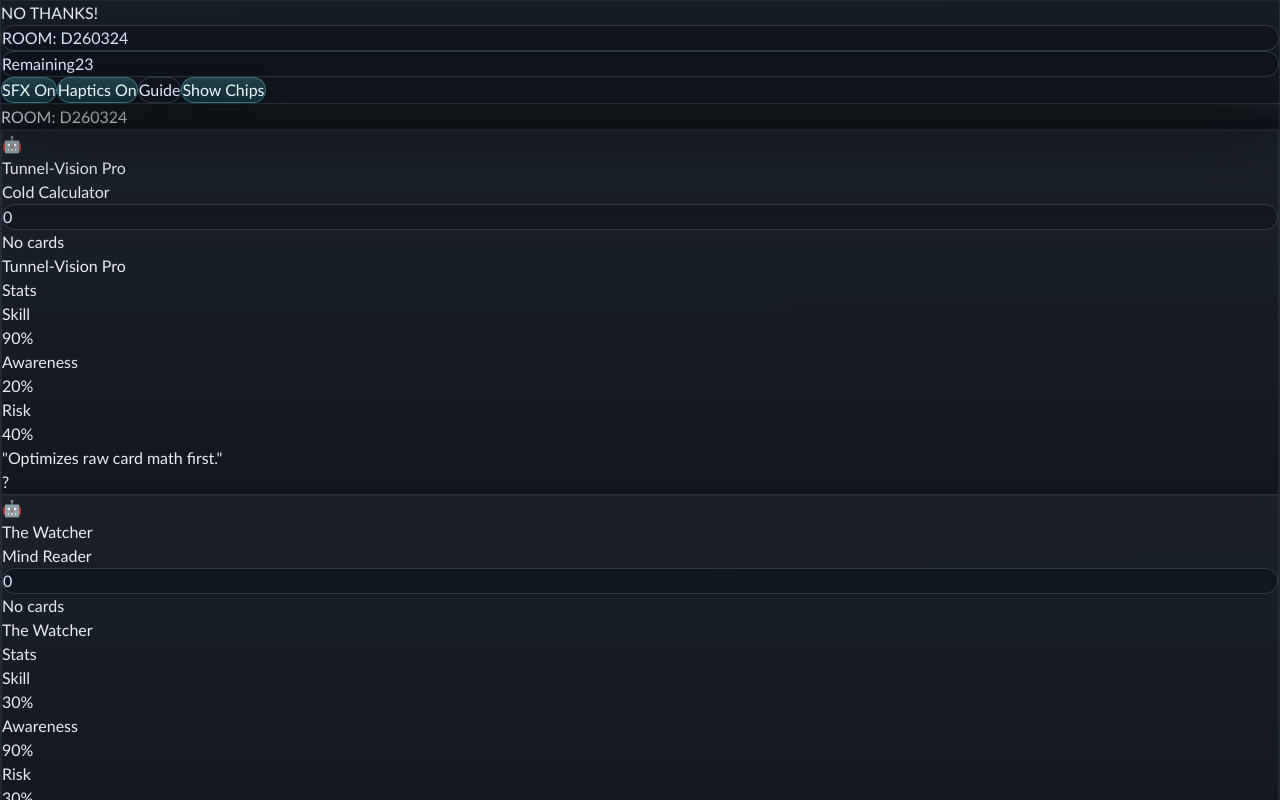
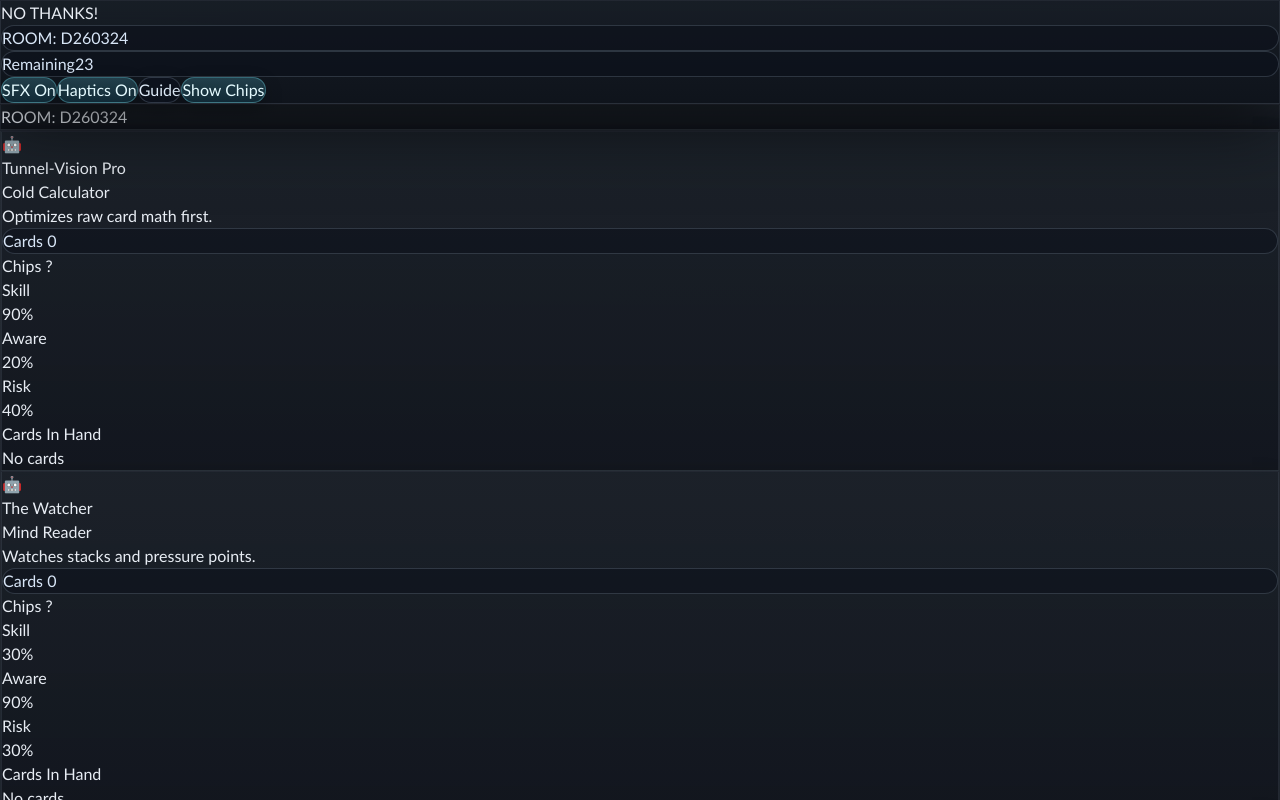
Before and after one commit to onewingmatt/nothanks, a React (Vite) app: page / in a window 1280 px wide. Both pictures are taken after a click on the button 800 px from the left and 101 px from the top of the page. Shown: the top 800 px of the page. Built offline with nearby package versions, Linux system fonts and the light colour scheme.

Commit message:
UI: expanded opponent strip info inline for cleaner clarity

```diff
--- a/src/components/GameBoard.tsx
+++ b/src/components/GameBoard.tsx
@@ -172,15 +172,15 @@ export const GameBoard: React.FC<GameBoardProps> = ({
       )}
 
       <main className="relative z-10 flex-1 flex flex-col md:flex-row overflow-hidden">
-        <section className={`
-           native-panel-soft flex-none w-full md:w-[330px]
+          <section className={`
+            native-panel-soft flex-none w-full md:w-[380px]
            flex flex-row md:flex-col gap-3 p-3 md:p-5
            overflow-x-auto md:overflow-y-auto border-b md:border-b-0 md:border-r border-slate-500/25
            scrollbar-thin scrollbar-thumb-slate-500/70 scrollbar-track-transparent items-center md:items-stretch rounded-none
-           ${isWaiting ? 'hidden' : 'h-[114px] md:h-full opacity-100'}
+            ${isWaiting ? 'hidden' : 'h-[164px] md:h-full opacity-100'}
         `}>
            {gameState.players.filter(p => p.id !== localPlayerId).map((player) => (
-             <div key={player.id} className="flex-shrink-0 min-w-[230px] md:min-w-0 pr-3 md:pr-0 h-full md:h-auto py-1 md:py-0">
+             <div key={player.id} className="flex-shrink-0 min-w-[280px] md:min-w-0 pr-3 md:pr-0 h-full md:h-auto py-1 md:py-0">
                  <OpponentStrip
                    player={player}
                    isCurrentTurn={!isWaiting && gameState.players[gameState.currentPlayerIndex]?.id === player.id}
--- a/src/components/OpponentStrip.tsx
+++ b/src/components/OpponentStrip.tsx
@@ -45,13 +45,13 @@ export const OpponentStrip: React.FC<OpponentStripProps> = ({
   isBotThinking
 }) => {
   const persona = getBotPersona(player);
+  const sortedCards = [...player.cards].sort((left, right) => left.value - right.value);
 
   return (
     <div className={`
-      group native-panel-soft relative flex items-center gap-3 p-2.5 md:p-3.5 pr-4 rounded-[22px] border transition-all duration-300 w-full max-w-[300px]
+      native-panel-soft relative flex w-full max-w-[360px] items-start gap-3 rounded-[24px] border p-3 md:p-4 transition-all duration-300
       ${isCurrentTurn ? 'border-orange-300/50 ring-2 ring-orange-300/24 shadow-lg scale-[1.01] z-10' : 'border-slate-500/20 opacity-95 hover:shadow-md hover:border-slate-400/40'}
     `}>
-      {/* Avatar / Turn Indicator */}
       <div className={`
         flex-none w-10 h-10 md:w-12 md:h-12 rounded-full flex items-center justify-center font-black text-base md:text-lg border
         ${isCurrentTurn ? 'bg-orange-500/85 border-orange-200/60 text-white shadow-inner animate-pulse' : 'bg-slate-800/70 border-slate-600/55 text-slate-200'}
@@ -59,118 +59,80 @@ export const OpponentStrip: React.FC<OpponentStripProps> = ({
         {player.isBot ? '🤖' : player.name.charAt(0).toUpperCase()}
       </div>
 
-      {/* Info */}
-      <div className="flex-1 min-w-0">
-        {/* Compact View - Always Visible */}
-        <div className="flex items-baseline justify-between gap-2">
-          <div className="flex items-center gap-2 overflow-hidden min-w-0">
-             <h3 className={`font-bold text-sm md:text-base truncate ${isCurrentTurn ? 'text-orange-100' : 'text-slate-100'}`}>
+      <div className="min-w-0 flex-1 space-y-2.5">
+        <div className="flex items-start justify-between gap-3">
+          <div className="min-w-0">
+            <div className="flex flex-wrap items-center gap-2">
+              <h3 className={`font-bold text-sm md:text-base leading-none ${isCurrentTurn ? 'text-orange-100' : 'text-slate-100'}`}>
                 {player.name}
               </h3>
               {persona && (
-               <span className="text-[8px] md:text-[9px] font-black uppercase tracking-[0.12em] px-1.5 py-0.5 rounded-full bg-slate-800/85 text-slate-200 border border-slate-500/35 flex-shrink-0">
+                <span className="text-[8px] md:text-[9px] font-black uppercase tracking-[0.12em] px-1.5 py-0.5 rounded-full bg-slate-800/85 text-slate-200 border border-slate-500/35">
                   {persona}
                 </span>
               )}
             </div>
-          <div className="native-status-pill flex items-center gap-1 px-2 py-0.5 text-[10px] md:text-xs font-semibold border flex-none">
-             <span className="w-1.5 h-1.5 rounded-full bg-slate-300" />
-             {player.cards.length}
+            {player.isBot && persona && (
+              <p className="mt-1 text-[10px] leading-4 text-slate-300">
+                {getPersonaLine(persona)}
+              </p>
+            )}
+          </div>
+
+          <div className="flex flex-col items-end gap-1.5 flex-none">
+            <div className="native-status-pill px-2 py-0.5 text-[10px] md:text-xs font-semibold border">
+              Cards {sortedCards.length}
+            </div>
+            <div className={`rounded-full border px-2 py-0.5 text-[10px] md:text-xs font-black ${hideChips ? 'border-slate-500/60 bg-slate-700/90 text-slate-300' : 'border-amber-300/30 bg-amber-400/15 text-amber-100'}`}>
+              {hideChips ? 'Chips ?' : `${player.chips} chips`}
+            </div>
           </div>
         </div>
 
-        {/* Condensed Cards Preview - Reduced from 8 to 5 for clarity */}
-        <div className="flex items-center gap-1 mt-1 overflow-hidden h-4">
-          {player.cards.length === 0 ? (
+        {player.isBot && player.botConfig && (
+          <div className="grid grid-cols-3 gap-1.5">
+            <div className="rounded-2xl border border-slate-500/25 bg-slate-900/35 px-2 py-1.5">
+              <div className="text-[9px] uppercase tracking-[0.14em] text-slate-400">Skill</div>
+              <div className="mt-0.5 text-xs font-black text-slate-100">{(player.botConfig.skill * 100).toFixed(0)}%</div>
+            </div>
+            <div className="rounded-2xl border border-slate-500/25 bg-slate-900/35 px-2 py-1.5">
+              <div className="text-[9px] uppercase tracking-[0.14em] text-slate-400">Aware</div>
+              <div className="mt-0.5 text-xs font-black text-slate-100">{(player.botConfig.awareness * 100).toFixed(0)}%</div>
+            </div>
+            <div className="rounded-2xl border border-slate-500/25 bg-slate-900/35 px-2 py-1.5">
+              <div className="text-[9px] uppercase tracking-[0.14em] text-slate-400">Risk</div>
+              <div className="mt-0.5 text-xs font-black text-slate-100">{(player.botConfig.riskyness * 100).toFixed(0)}%</div>
+            </div>
+          </div>
+        )}
+
+        <div>
+          <div className="mb-1 text-[9px] font-black uppercase tracking-[0.16em] text-slate-400">Cards In Hand</div>
+          {sortedCards.length === 0 ? (
             <span className="text-[10px] text-slate-400 italic">No cards</span>
           ) : (
-             <div className="flex gap-0.5 overflow-hidden">
-                {player.cards.slice(0, 5).map(c => (
+            <div className="flex flex-wrap gap-1.5">
+              {sortedCards.map(card => (
                 <div
-                    key={c.value}
-                    className="text-white text-[8px] font-bold px-1 rounded-sm flex-none opacity-95"
-                    style={{ backgroundColor: getCardColor(c.value) }}
+                  key={card.value}
+                  className="rounded-md px-1.5 py-0.5 text-[9px] md:text-[10px] font-black text-white shadow-sm"
+                  style={{ backgroundColor: getCardColor(card.value) }}
                 >
-                    {c.value}
+                  {card.value}
                 </div>
               ))}
-                {player.cards.length > 5 && (
-                   <div className="text-[8px] text-slate-300 font-bold px-0.5 flex-none">+{player.cards.length - 5}</div>
-                )}
             </div>
           )}
         </div>
 
-        {/* Thinking indicator - Minimal dots only */}
         {isCurrentTurn && isBotThinking && (
-          <div className="mt-1 flex items-center gap-1 text-[9px] font-bold text-orange-200">
+          <div className="flex items-center gap-1 text-[9px] font-black uppercase tracking-[0.14em] text-orange-200">
             <span className="thinking-dot" />
             <span className="thinking-dot" style={{ animationDelay: '100ms' }} />
             <span className="thinking-dot" style={{ animationDelay: '200ms' }} />
+            <span className="ml-1">Thinking</span>
           </div>
         )}
-      </div>
-
-      {/* Hidden Detail Tooltip (Shown on Hover) */}
-      <div className="absolute -top-24 left-0 bg-slate-900/95 backd rop-blur-sm text-slate-100 p-3 rounded-lg shadow-xl border border-slate-700/80 opacity-0 group-hover:opacity-100 transition-opacity duration-200 pointer-events-none group-hover:pointer-events-auto z-50 w-64 text-[11px]">
-        <div className="font-bold text-xs mb-2 text-slate-50">{player.name}</div>
-
-        {/* Bot Stats */}
-        {player.isBot && player.botConfig && (
-          <div className="mb-2 pb-2 border-b border-slate-700/50">
-            <div className="text-slate-400 text-[9px] uppercase tracking-wider font-bold mb-1.5">Stats</div>
-            <div className="grid grid-cols-3 gap-2">
-              <div>
-                <div className="text-slate-500 text-[9px] mb-0.5">Skill</div>
-                <div className="text-slate-100 font-bold text-xs">{(player.botConfig.skill * 100).toFixed(0)}%</div>
-              </div>
-              <div>
-                <div className="text-slate-500 text-[9px] mb-0.5">Awareness</div>
-                <div className="text-slate-100 font-bold text-xs">{(player.botConfig.awareness * 100).toFixed(0)}%</div>
-              </div>
-              <div>
-                <div className="text-slate-500 text-[9px] mb-0.5">Risk</div>
-                <div className="text-slate-100 font-bold text-xs">{(player.botConfig.riskyness * 100).toFixed(0)}%</div>
-              </div>
-            </div>
-          </div>
-        )}
-
-        {/* Full Cards List */}
-        {player.cards.length > 0 && (
-          <div className="pb-2 border-b border-slate-700/50 mb-2">
-            <div className="text-slate-400 text-[9px] uppercase tracking-wider font-bold mb-1">Cards ({player.cards.length})</div>
-            <div className="flex flex-wrap gap-1">
-              {player.cards.map(c => (
-                <div
-                  key={c.value}
-                  className="text-white text-[10px] font-bold px-2 py-0.5 rounded"
-                  style={{ backgroundColor: getCardColor(c.value) }}
-                >
-                  {c.value}
-                </div>
-              ))}
-            </div>
-          </div>
-        )}
-
-        {/* Persona description */}
-        {persona && (
-          <div className="text-slate-300 italic text-[10px]">
-            "{getPersonaLine(persona)}"
-          </div>
-        )}
-      </div>
-
-      {/* Chips Badge - positioned absolutely on the right edge */}
-      <div className={`
-        absolute -right-2 top-1/2 -translate-y-1/2
-        flex flex-col items-center justify-center w-8 h-8 md:w-10 md:h-10 rounded-full border-2 shadow-sm
-        ${hideChips
-          ? 'bg-slate-700/90 border-slate-500 text-slate-300'
-          : 'native-chip-badge'}
-      `}>
-        <span className="text-xs md:text-sm font-black">{hideChips ? '?' : player.chips}</span>
       </div>
     </div>
   );
```
Lines whose indentation alone changed are shown as unchanged.
